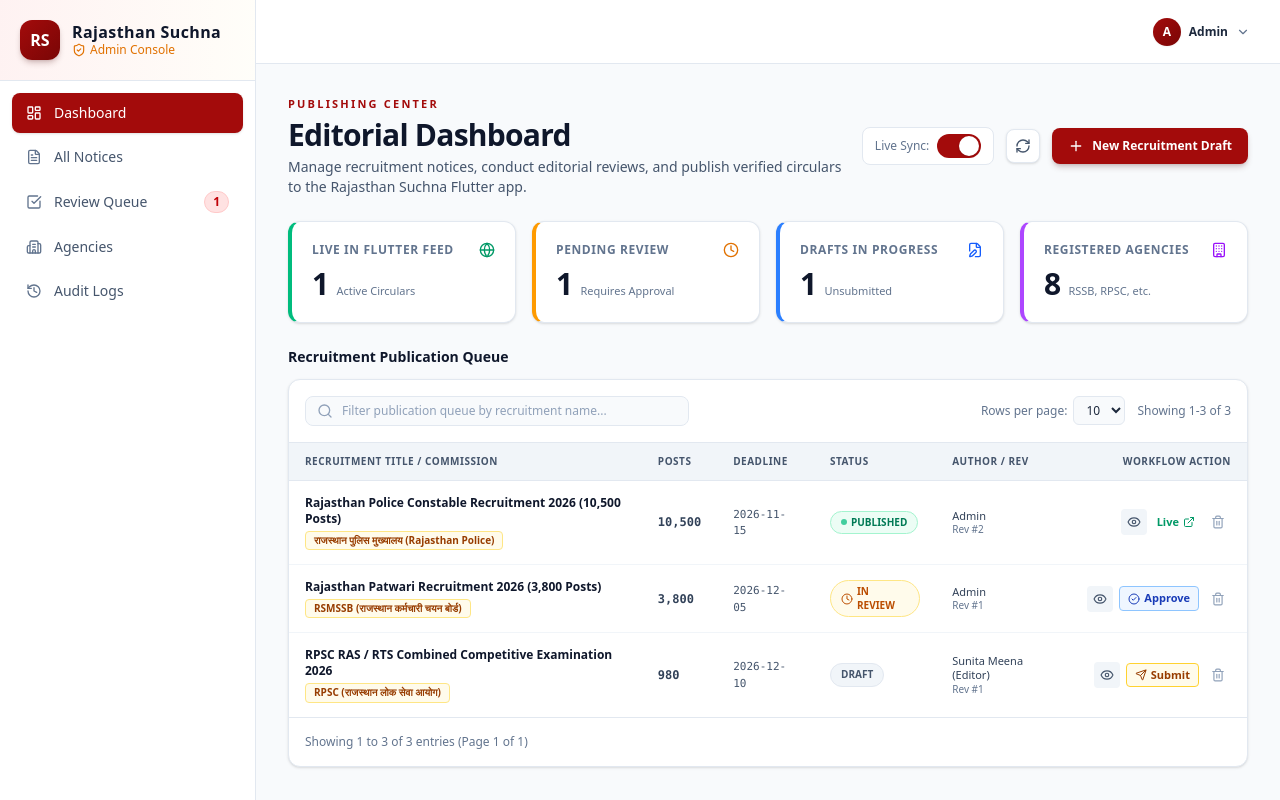
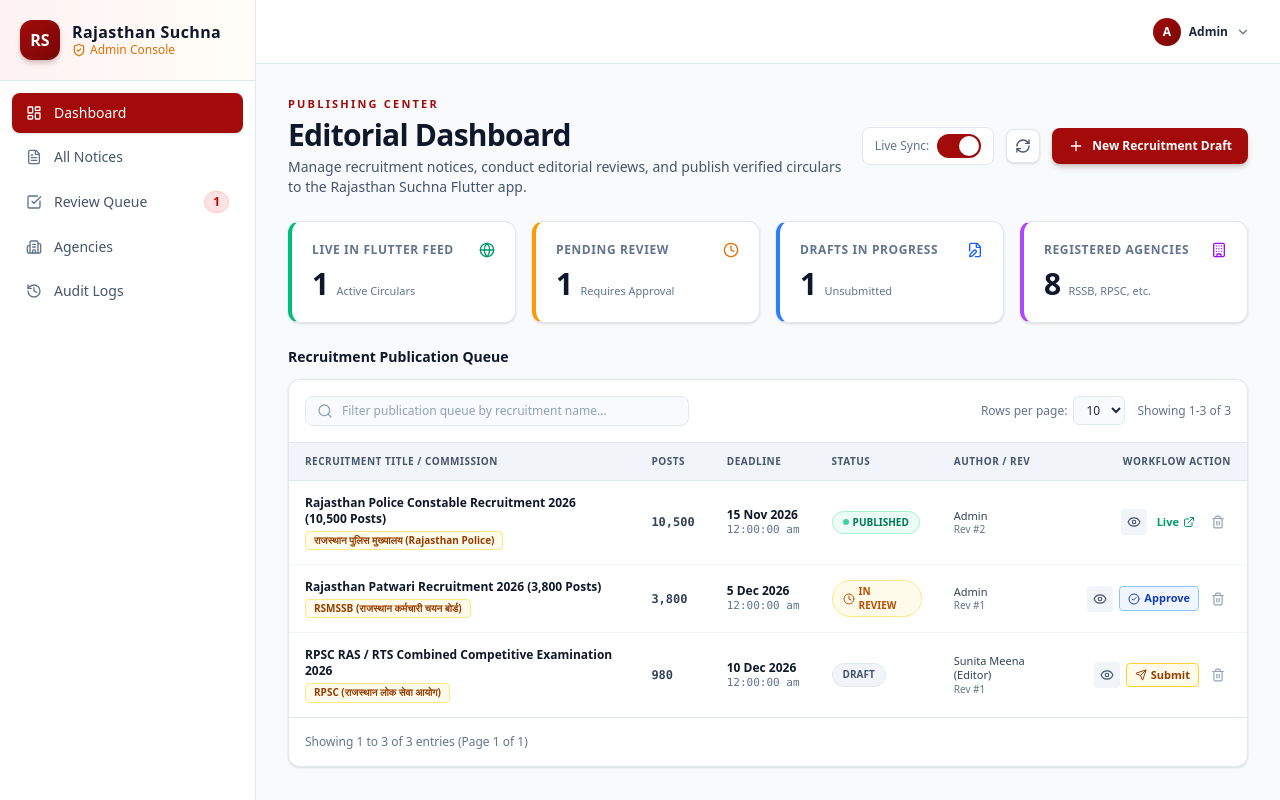
Before and after one commit to tosif121/rajasthansuchna-admin, a Next.js app: page / in a window 1280 px wide. Built offline with nearby package versions, Linux system fonts and the light colour scheme.

Commit message:
feat(ui): add FormattedTimestamp reusable component matching date and time layout

```diff
--- a/src/app/audit-logs/page.tsx
+++ b/src/app/audit-logs/page.tsx
@@ -8,7 +8,8 @@ import {
   StatCard,
   DataTable,
   Column,
-  DeleteConfirmationModal
+  DeleteConfirmationModal,
+  FormattedTimestamp
 } from "@/components/reusable";
 import {
   History,
@@ -120,12 +121,10 @@ export default function AuditLogsPage() {
 
   const columns: Column<AuditLogEntry>[] = [
     {
-      header: "Timestamp (UTC)",
+      header: "Timestamp",
       accessorKey: "timestamp",
       cell: (log) => (
-        <span className="font-mono text-slate-600 dark:text-slate-400 text-[11px] whitespace-nowrap">
-          {log.timestamp}
-        </span>
+        <FormattedTimestamp value={log.timestamp} />
       ),
     },
     {
--- a/src/app/notices/page.tsx
+++ b/src/app/notices/page.tsx
@@ -8,6 +8,7 @@ import {
   DataTable,
   Column,
   DeleteConfirmationModal,
+  FormattedTimestamp,
   ToggleSwitch
 } from '@/components/reusable';
 import {
@@ -157,9 +158,7 @@ export default function NoticesPage() {
     {
       header: 'Deadline',
       cell: (notice) => (
-        <span className="text-slate-600 dark:text-slate-300 font-mono text-[11px]">
-          {notice.facts?.applicationEnd || 'To be announced'}
-        </span>
+        <FormattedTimestamp value={notice.facts?.applicationEnd || ""} fallback="To be announced" />
       ),
     },
     {
--- a/src/app/page.tsx
+++ b/src/app/page.tsx
@@ -9,6 +9,7 @@ import {
   DataTable,
   Column,
   DeleteConfirmationModal,
+  FormattedTimestamp,
   ToggleSwitch
 } from '@/components/reusable';
 import {
@@ -199,9 +200,7 @@ export default function AdminDashboardPage() {
     {
       header: 'Deadline',
       cell: (notice) => (
-        <span className="text-slate-600 dark:text-slate-300 font-mono text-[11px]">
-          {notice.facts?.applicationEnd || 'To be announced'}
-        </span>
+        <FormattedTimestamp value={notice.facts?.applicationEnd || ""} fallback="To be announced" />
       ),
     },
     {
--- /dev/null
+++ b/src/components/reusable/FormattedTimestamp.tsx
@@ -0,0 +1,59 @@
+"use client";
+
+import React from "react";
+
+export interface FormattedTimestampProps {
+  value: string | number | Date;
+  fallback?: string;
+  className?: string;
+}
+
+export function formatDateTimeParts(value: string | number | Date) {
+  if (!value) return { date: "-", time: "" };
+
+  const d = new Date(value);
+  if (isNaN(d.getTime())) {
+    // If it is a string like "2026-10-24 21:40:12 UTC"
+    const str = String(value);
+    const parts = str.split(" ");
+    if (parts.length >= 2) {
+      return { date: parts[0], time: parts.slice(1).join(" ") };
+    }
+    return { date: str, time: "" };
+  }
+
+  const months = ["Jan", "Feb", "Mar", "Apr", "May", "Jun", "Jul", "Aug", "Sep", "Oct", "Nov", "Dec"];
+  const day = d.getDate();
+  const month = months[d.getMonth()];
+  const year = d.getFullYear();
+  const date = `${day} ${month} ${year}`;
+
+  let hours = d.getHours();
+  const minutes = d.getMinutes().toString().padStart(2, "0");
+  const seconds = d.getSeconds().toString().padStart(2, "0");
+  const ampm = hours >= 12 ? "pm" : "am";
+  hours = hours % 12;
+  hours = hours ? hours : 12;
+  const time = `${hours}:${minutes}:${seconds} ${ampm}`;
+
+  return { date, time };
+}
+
+export function FormattedTimestamp({ value, fallback = "-", className = "" }: FormattedTimestampProps) {
+  if (!value) {
+    return <span className="text-xs text-slate-400 font-mono">{fallback}</span>;
+  }
+
+  const { date, time } = formatDateTimeParts(value);
+
+  return (
+    <div className={`flex flex-col whitespace-nowrap ${className}`}>
+      <span className="text-xs font-semibold text-slate-900 dark:text-white">{date}</span>
+      {time && (
+        <span className="text-[11px] text-slate-500 dark:text-slate-400 font-mono">{time}</span>
+      )}
+    </div>
+  );
+}
+
+export default FormattedTimestamp;
--- a/src/components/reusable/index.ts
+++ b/src/components/reusable/index.ts
@@ -5,3 +5,4 @@ export * from './LoadingSkeleton';
 export * from './DeleteConfirmationModal';
 export * from './DataTable';
 export * from './ToggleSwitch';
+export * from './FormattedTimestamp';
```
